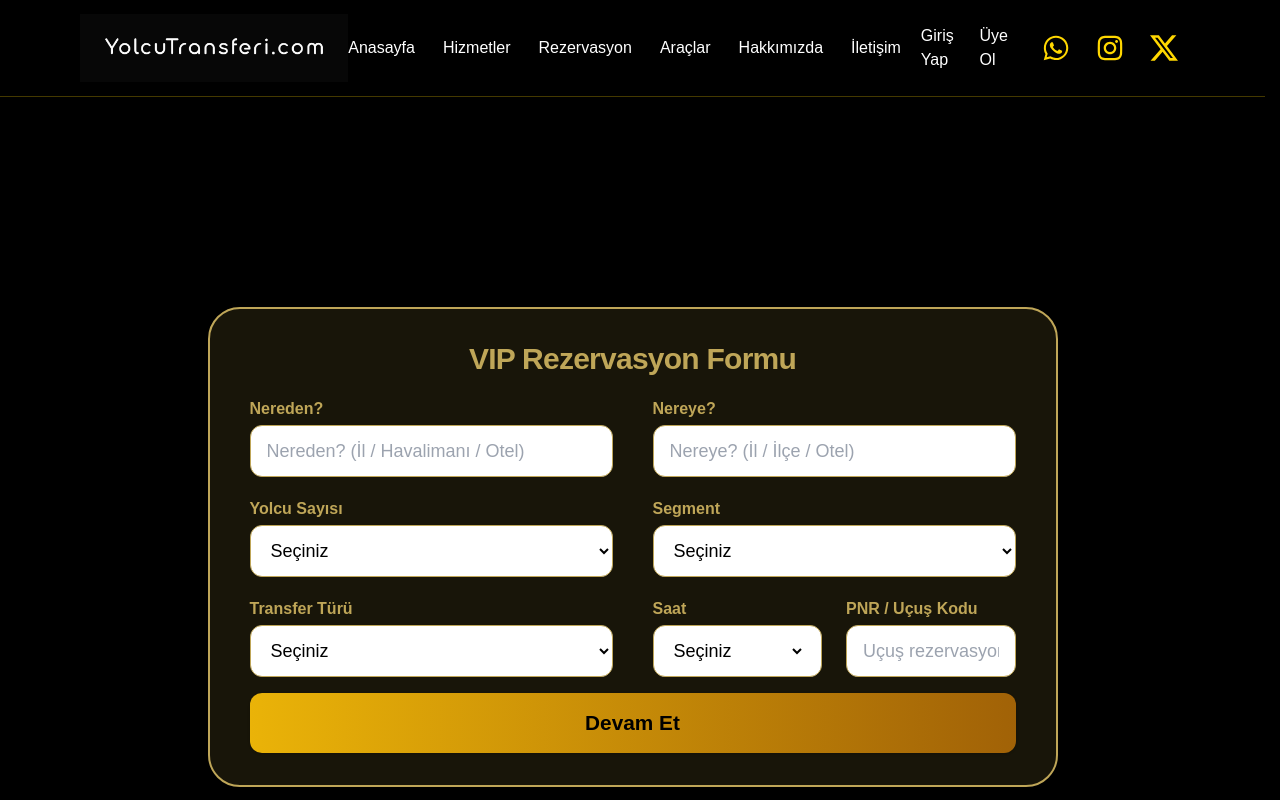
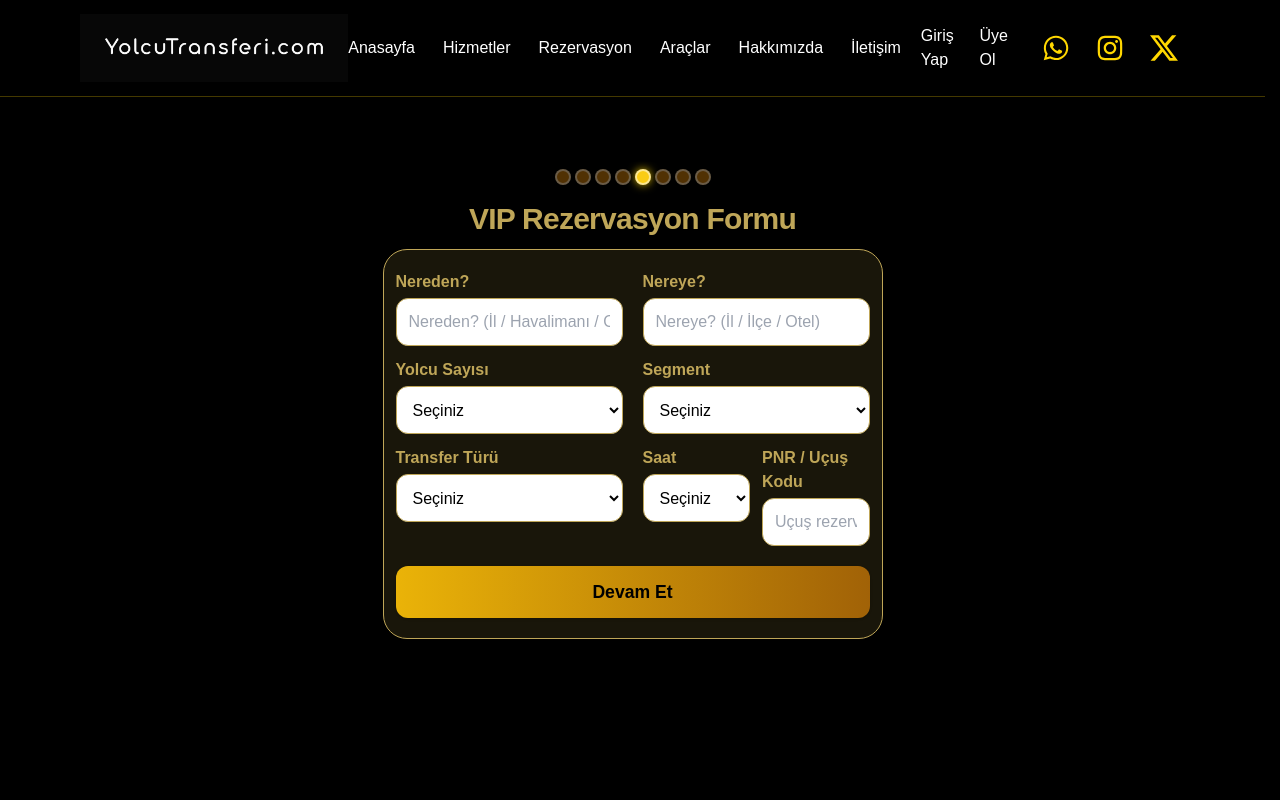
Before and after one commit to haliltayfur/yolcutransferi, a Next.js app: page /rezervasyon in a window 1280 px wide. Shown: the top 800 px of the page. Built offline with nearby package versions, Linux system fonts and the light colour scheme.

Commit message:
Update RezervasyonForm.jsx

```diff
--- a/app/rezervasyon/RezervasyonForm.jsx
+++ b/app/rezervasyon/RezervasyonForm.jsx
@@ -1,7 +1,6 @@
 // === Dosya: app/rezervasyon/RezervasyonForm.jsx ===
 "use client";
 import { useState } from "react";
-import { useRouter } from "next/navigation";
 
 const saatler = [];
 for (let h = 0; h < 24; ++h)
@@ -12,8 +11,7 @@ function isAirport(str) {
   return /havalimanı|airport|uçuş/i.test(str);
 }
 
-export default function RezervasyonForm() {
-  const router = useRouter();
+export default function RezervasyonPage() {
   const [from, setFrom] = useState("");
   const [to, setTo] = useState("");
   const [people, setPeople] = useState("");
@@ -42,26 +40,48 @@ export default function RezervasyonForm() {
     if (pnrRequired && !pnr) err.pnr = "PNR zorunlu!";
     setErrors(err);
     if (Object.keys(err).length > 0) return;
-    // Buradan sonra yönlendirme veya API işlemi yapabilirsin.
-    // router.push(`/rezervasyon/ozet?...`)
+    // Yönlendirme, API işlemi veya başka bir şey buradan yapılabilir.
   }
 
   return (
+    <div className="min-h-screen w-full bg-black flex flex-col items-center justify-start pt-2 pb-8">
+      {/* Noktalar ve Başlık */}
+      <div className="w-full flex flex-col items-center justify-center mt-0">
+        {/* Dots (simülasyon, sliderdan kopyalayabilirsin) */}
+        <div className="flex justify-center gap-1 mt-0 mb-4" style={{ pointerEvents: "none" }}>
+          {[...Array(8)].map((_, i) => (
+            <div
+              key={i}
+              className={`w-4 h-4 rounded-full ${i === 4 ? "bg-yellow-400" : "bg-yellow-700 opacity-50"}`}
+              style={{
+                border: "2px solid #fff8",
+                boxShadow: i === 4 ? "0 0 8px #FFD700cc" : undefined
+              }}
+            />
+          ))}
+        </div>
+        <h1 className="font-extrabold text-[#bfa658] tracking-tight text-center text-2xl md:text-3xl mb-3 select-none">
+          VIP Rezervasyon Formu
+        </h1>
+      </div>
+      {/* FORM */}
       <form
         onSubmit={handleSubmit}
         autoComplete="on"
-      className="w-full max-w-[850px] flex flex-col justify-center items-center border-2 border-[#bfa658] rounded-[32px] bg-[rgba(25,22,10,0.96)] px-6 md:px-10 py-8 shadow-lg"
+        className="w-full max-w-[500px] bg-[#19160a] border border-[#bfa658] rounded-3xl shadow-2xl px-3 py-5 flex flex-col gap-3 relative overflow-hidden"
+        style={{
+          boxSizing: "border-box",
+          marginTop: 0,
+          marginBottom: 0,
+        }}
       >
-      <h1 className="font-extrabold text-[#bfa658] tracking-tight text-center font-quicksand text-2xl md:text-3xl mb-5">
-        VIP Rezervasyon Formu
-      </h1>
-      <div className="w-full grid grid-cols-1 md:grid-cols-2 gap-x-10 gap-y-5">
+        <div className="grid grid-cols-1 md:grid-cols-2 gap-x-5 gap-y-3">
           <div>
             <label className="font-bold text-[#bfa658] mb-1 block">Nereden?</label>
             <input type="text" value={from} onChange={e => setFrom(e.target.value)}
               placeholder="Nereden? (İl / Havalimanı / Otel)"
-            className="w-full bg-[#fff] text-black border border-[#bfa658] rounded-xl px-4 py-3 text-lg"
-            style={{ height: 52 }}
+              className="w-full bg-[#fff] text-black border border-[#bfa658] rounded-xl px-3 py-3 text-base"
+              style={{ height: 48 }}
               autoComplete="address-level2"
             />
           </div>
@@ -69,16 +89,16 @@ export default function RezervasyonForm() {
             <label className="font-bold text-[#bfa658] mb-1 block">Nereye?</label>
             <input type="text" value={to} onChange={e => setTo(e.target.value)}
               placeholder="Nereye? (İl / İlçe / Otel)"
-            className="w-full bg-[#fff] text-black border border-[#bfa658] rounded-xl px-4 py-3 text-lg"
-            style={{ height: 52 }}
+              className="w-full bg-[#fff] text-black border border-[#bfa658] rounded-xl px-3 py-3 text-base"
+              style={{ height: 48 }}
               autoComplete="address-level2"
             />
           </div>
           <div>
             <label className="font-bold text-[#bfa658] mb-1 block">Yolcu Sayısı</label>
             <select value={people} onChange={e => setPeople(e.target.value)}
-            className="w-full bg-[#fff] text-black border border-[#bfa658] rounded-xl px-4 py-3 text-lg"
-            style={{ height: 52 }}>
+              className="w-full bg-[#fff] text-black border border-[#bfa658] rounded-xl px-3 py-3 text-base"
+              style={{ height: 48 }}>
               <option value="">Seçiniz</option>
               {Array.from({ length: 24 }, (_, i) => i + 1).map(val =>
                 <option key={val} value={val}>{val}</option>
@@ -88,8 +108,8 @@ export default function RezervasyonForm() {
           <div>
             <label className="font-bold text-[#bfa658] mb-1 block">Segment</label>
             <select value={segment} onChange={e => setSegment(e.target.value)}
-            className="w-full bg-[#fff] text-black border border-[#bfa658] rounded-xl px-4 py-3 text-lg"
-            style={{ height: 52 }}>
+              className="w-full bg-[#fff] text-black border border-[#bfa658] rounded-xl px-3 py-3 text-base"
+              style={{ height: 48 }}>
               <option value="">Seçiniz</option>
               <option value="Ekonomik">Ekonomik</option>
               <option value="Lüks">Lüks</option>
@@ -99,8 +119,8 @@ export default function RezervasyonForm() {
           <div>
             <label className="font-bold text-[#bfa658] mb-1 block">Transfer Türü</label>
             <select value={transfer} onChange={e => setTransfer(e.target.value)}
-            className="w-full bg-[#fff] text-black border border-[#bfa658] rounded-xl px-4 py-3 text-lg"
-            style={{ height: 52 }}>
+              className="w-full bg-[#fff] text-black border border-[#bfa658] rounded-xl px-3 py-3 text-base"
+              style={{ height: 48 }}>
               <option value="">Seçiniz</option>
               <option value="VIP Havalimanı Transferi">VIP Havalimanı Transferi</option>
               <option value="Şehirler Arası Transfer">Şehirler Arası Transfer</option>
@@ -111,27 +131,18 @@ export default function RezervasyonForm() {
               <option value="Düğün vb Organizasyonlar">Düğün vb Organizasyonlar</option>
             </select>
           </div>
-        <div className="flex flex-row gap-x-6">
+          <div className="flex flex-row gap-x-3">
             <div className="flex-1">
               <label className="font-bold text-[#bfa658] mb-1 block">Saat</label>
-            <div
-              tabIndex={0}
-              className="w-full bg-[#fff] text-black border border-[#bfa658] rounded-xl px-4 py-3 text-lg cursor-pointer flex items-center"
-              style={{ height: 52 }}
-              onClick={() => document.getElementById("saat-picker").focus()}
-            >
               <select
-                id="saat-picker"
                 value={time}
                 onChange={e => setTime(e.target.value)}
-                className="bg-transparent border-0 outline-none text-black w-full text-lg"
-                style={{ padding: 0, height: "1.7em" }}
-                tabIndex={-1}
+                className="w-full bg-[#fff] text-black border border-[#bfa658] rounded-xl px-3 py-3 text-base"
+                style={{ height: 48 }}
               >
                 <option value="">Seçiniz</option>
                 {saatler.map(saat => <option key={saat} value={saat}>{saat}</option>)}
               </select>
-            </div>
             </div>
             <div className="flex-1">
               <label className="font-bold text-[#bfa658] mb-1 block">PNR / Uçuş Kodu</label>
@@ -140,22 +151,27 @@ export default function RezervasyonForm() {
                 value={pnr}
                 onChange={e => setPnr(e.target.value)}
                 placeholder="Uçuş rezervasyon kodu"
-              className="w-full bg-[#fff] text-black border border-[#bfa658] rounded-xl px-4 py-3 text-lg"
-              style={{ height: 52 }}
+                className="w-full bg-[#fff] text-black border border-[#bfa658] rounded-xl px-3 py-3 text-base"
+                style={{ height: 48 }}
               />
             </div>
           </div>
         </div>
+        {/* Hatalar */}
+        {Object.values(errors).length > 0 &&
+          <div className="text-red-400 text-sm mt-2">{Object.values(errors).join(" | ")}</div>
+        }
+        {/* Buton */}
         <button
           type="submit"
-        className="w-full bg-gradient-to-r from-yellow-500 to-yellow-700 text-black font-bold py-4 mt-4 rounded-xl text-xl shadow hover:scale-105 transition"
-        style={{
-          fontSize: "1.3rem",
-        }}
+          className="w-full bg-gradient-to-r from-yellow-500 to-yellow-700 text-black font-bold py-3 mt-2 rounded-xl text-xl shadow hover:scale-105 transition"
+          style={{ fontSize: "1.1rem" }}
         >
           Devam Et
         </button>
       </form>
+    </div>
   );
 }
+
 // === Dosya SONU: app/rezervasyon/RezervasyonForm.jsx ===
```
Lines whose indentation alone changed are shown as unchanged.
